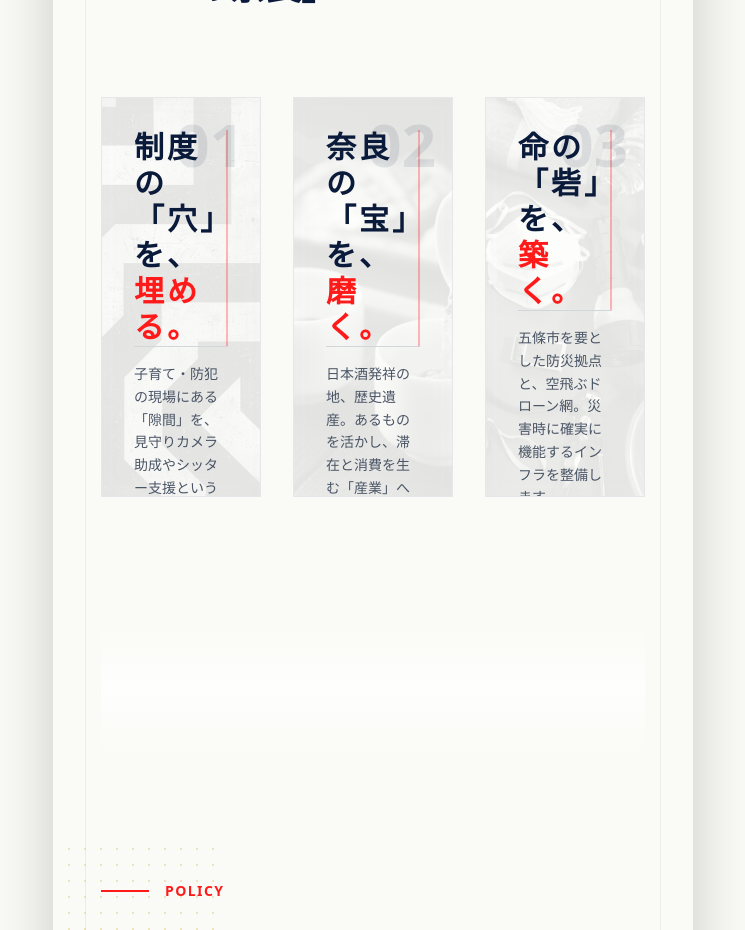
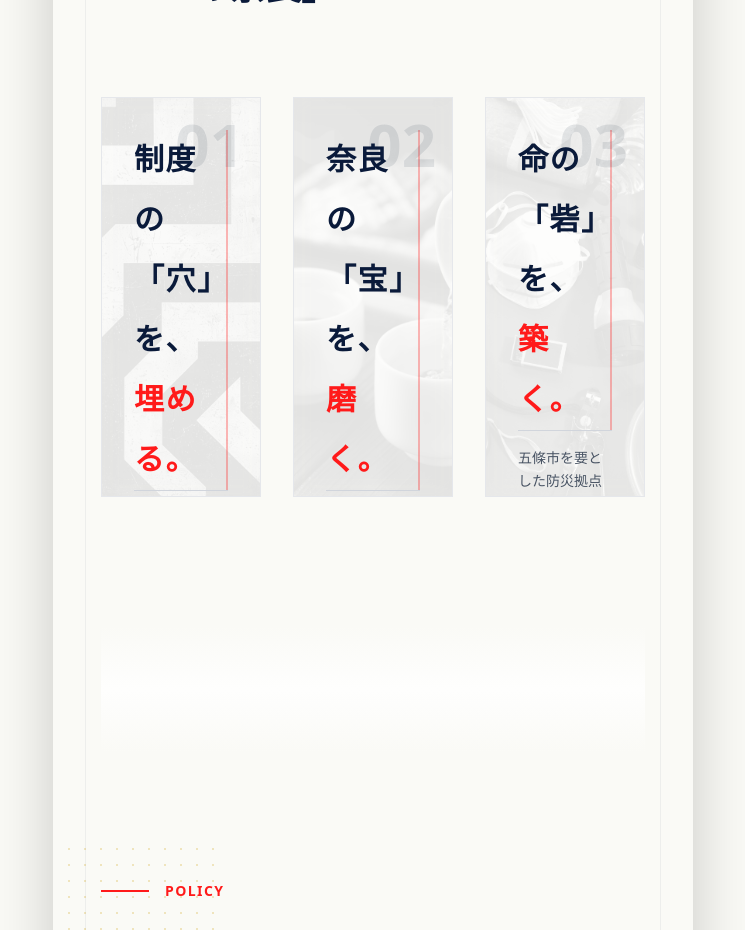
Before and after one commit to tkaminobiz-art/daichihoshikawa-git, a Next.js app: page / in a window 1280 px wide. Shown: the part 960-1890 px from the top of the page, without its empty margins (267-1012 px from the left). Built offline with nearby package versions, Linux system fonts and the light colour scheme.

Commit message:
Fix visual balance of Vision card text (centering, spacing)

```diff
--- a/app/page.tsx
+++ b/app/page.tsx
@@ -308,7 +308,7 @@ export default function Page() {
                               <img src={v.img} className="absolute inset-0 w-full h-full object-cover opacity-10 group-hover:opacity-20 transition-opacity duration-500 grayscale" alt="" />
                               <div className="absolute inset-0 p-8 flex flex-col justify-between z-10">
                                  <span className="text-6xl font-black text-[#0A1A3A]/10 absolute top-4 right-4">{v.id}</span>
-                                 <h5 className="writing-vertical-rl text-3xl font-serif font-bold text-[#0A1A3A] tracking-widest h-2/3 border-r-2 border-[#FF1A1A]/30 pr-4">
+                                 <h5 className="writing-vertical-rl text-3xl font-serif font-bold text-[#0A1A3A] tracking-wider my-auto border-r-2 border-[#FF1A1A]/30 pr-6 leading-loose">
                                     {v.title}<br /><span className="text-[#FF1A1A]">{v.title2}</span>
                                  </h5>
                                  <p className="text-sm font-medium text-gray-600 leading-relaxed border-t border-gray-300 pt-4 mt-auto">
```
